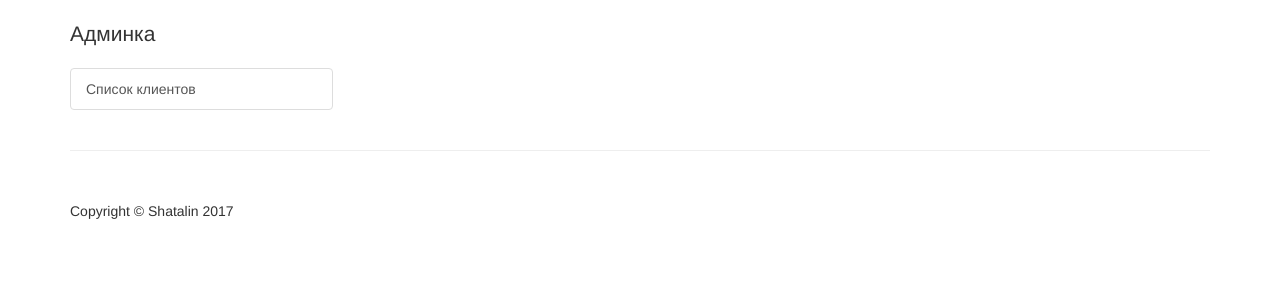
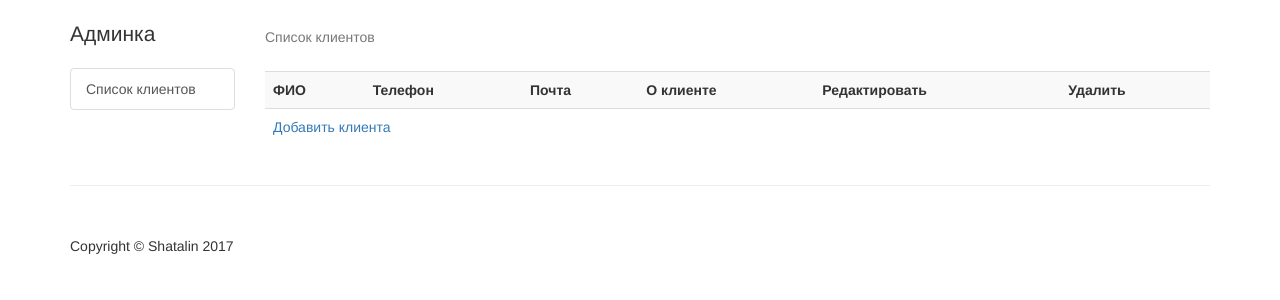
Before and after one commit to Shatalin89/organizator_helper, a Django app: page /clients/ in a window 1280 px wide. Shown: the part 51-351 px from the top of the page. Run offline with Django 3.2, Linux system fonts and the light colour scheme; data that the repository does not hold is empty; some libraries are stand-ins or nearby versions.

Commit message:
add client list templates

```diff
--- a/org_helper/clients_base/templates/clients.html
+++ b/org_helper/clients_base/templates/clients.html
@@ -1,7 +1,36 @@
-{% import 'main.html' %}
+{% extends 'main.html' %}
+
+
+{% block title %}
+        Список клиентов
+{% endblock %}
 
 {% block content %}
-`
-список клиентов
-
+    {% load staticfiles %}
+    <div class="col-md-10">
+        <table id="users_list" class="table-striped table">
+            <caption>Список клиентов<caption>
+            <tr>
+                <th>ФИО</th>
+                <th>Телефон</th>
+                <th>Почта</th>
+                <th>О клиенте</th>
+                <th>Редактировать</th>
+                <th>Удалить</th>
+            </tr>
+            {% if clients %}
+                {% for client in clients %}
+                    <tr>
+                        <td><a href="#">{{ client.get_fio }}</a></td>
+                        <td>{{ client.phone | phone2numeric }}</td>
+                        <td>{{ client.email }}</td>
+                        <td>{{ client.description }}</td>
+                        <td><a href="#"><img width="20px" height="20px" src="{% static '/icon/edit.png' %}"></a></td>
+                        <td><a href="#"><img width="20px" height="20px" src="{% static '/icon/del.png' %}"></a></td>
+                    </tr>
+                {% endfor%}
+            {% endif %}
+            <tr><td colspan="6"><a href="#">Добавить клиента</a></td></tr>
+        </table>
+    </div>
 {% endblock %}
--- a/org_helper/clients_base/urls.py
+++ b/org_helper/clients_base/urls.py
@@ -0,0 +1,8 @@
+from django.conf.urls import url
+
+from . import views
+
+
+urlpatterns = [
+    url(r'^$', views.get_clients, name='clients')
+]
--- a/org_helper/clients_base/views.py
+++ b/org_helper/clients_base/views.py
@@ -1,7 +1,9 @@
 from django.shortcuts import render
 from django.shortcuts import render_to_response
 # Create your views here.
+from . import models
 
 
-def index(request):
-    return render_to_response('clients.html')
+def get_clients(request):
+    clients = models.Clients.objects.all()
+    return render(request, 'clients.html', {'clients' : clients})
--- a/org_helper/main_helper/templates/inc-category.html
+++ b/org_helper/main_helper/templates/inc-category.html
@@ -1,6 +1,6 @@
-<div class="col-md-3">
+<div class="col-md-2">
     <p class="lead">Админка</p>
     <div class="list-group">
-        <a href="/admin/clients/" class="list-group-item">Список клиентов</a>
+        <a href="/clients/" class="list-group-item">Список клиентов</a>
     </div>
 </div>
--- a/org_helper/main_helper/templates/main.html
+++ b/org_helper/main_helper/templates/main.html
@@ -17,10 +17,12 @@
 
 </head>
 <body>
+
     {% block js %}
         <script src="{% static 'js/jquery-2.1.4.min.js' %}"></script>
         <script src="{% static 'js/bootstrap.min.js' %}"></script>
     {% endblock %}
+
     {% block menu %}
         <!-- Navigation -->
     <nav class="navbar navbar-inverse navbar-fixed-top" role="navigation">
@@ -66,6 +68,6 @@
     </div>
     <!-- /.container -->
     {% endblock %}
-</div>
+
 </body>
 </html>
--- a/org_helper/org_helper/urls.py
+++ b/org_helper/org_helper/urls.py
@@ -13,12 +13,13 @@ Including another URLconf
     1. Import the include() function: from django.conf.urls import url, include
     2. Add a URL to urlpatterns:  url(r'^blog/', include('blog.urls'))
 """
-from django.conf.urls import url
+from django.conf.urls import url, include
 from django.contrib import admin
 
 from main_helper.views import index
 
 urlpatterns = [
     url(r'^admin/', admin.site.urls),
-    url(r'^', index),
+    url(r'^$', index),
+    url(r'^clients/', include('clients_base.urls')),
 ]
```
Also changed, not shown: org_helper/clients_base/models.py (+6 -1 lines), org_helper/db.sqlite3.
